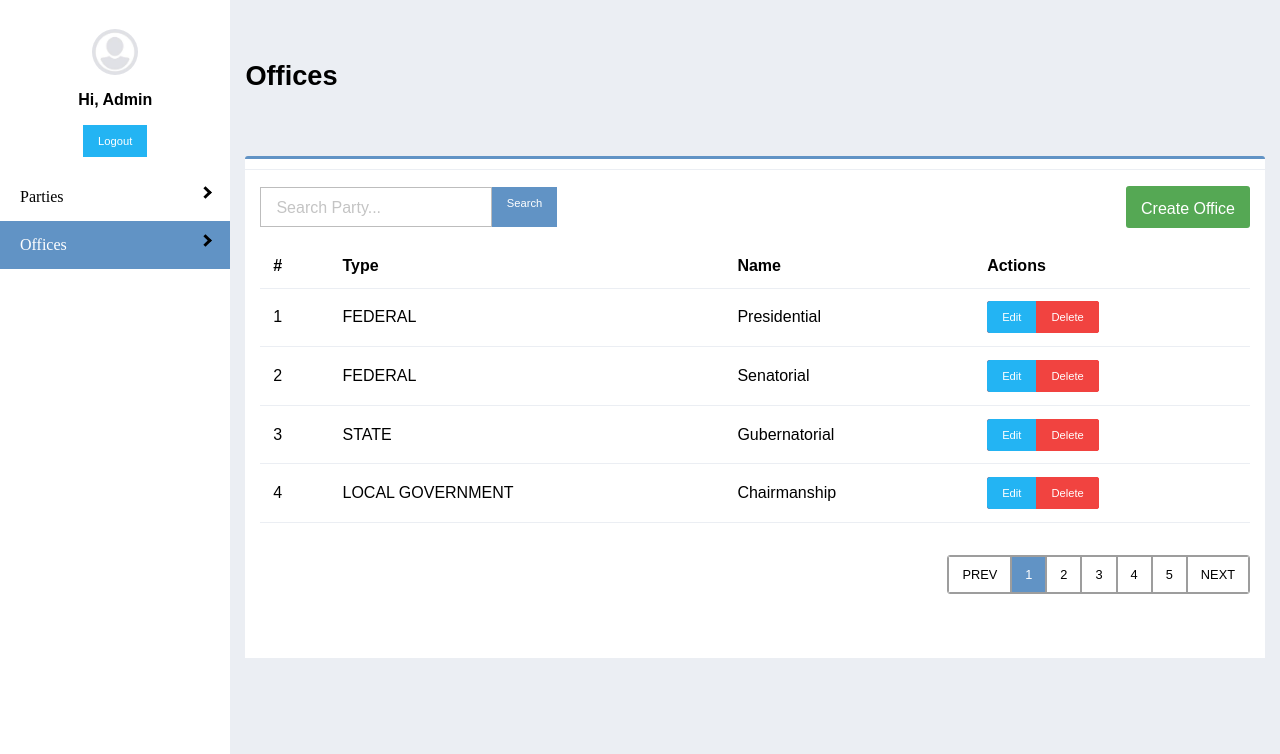
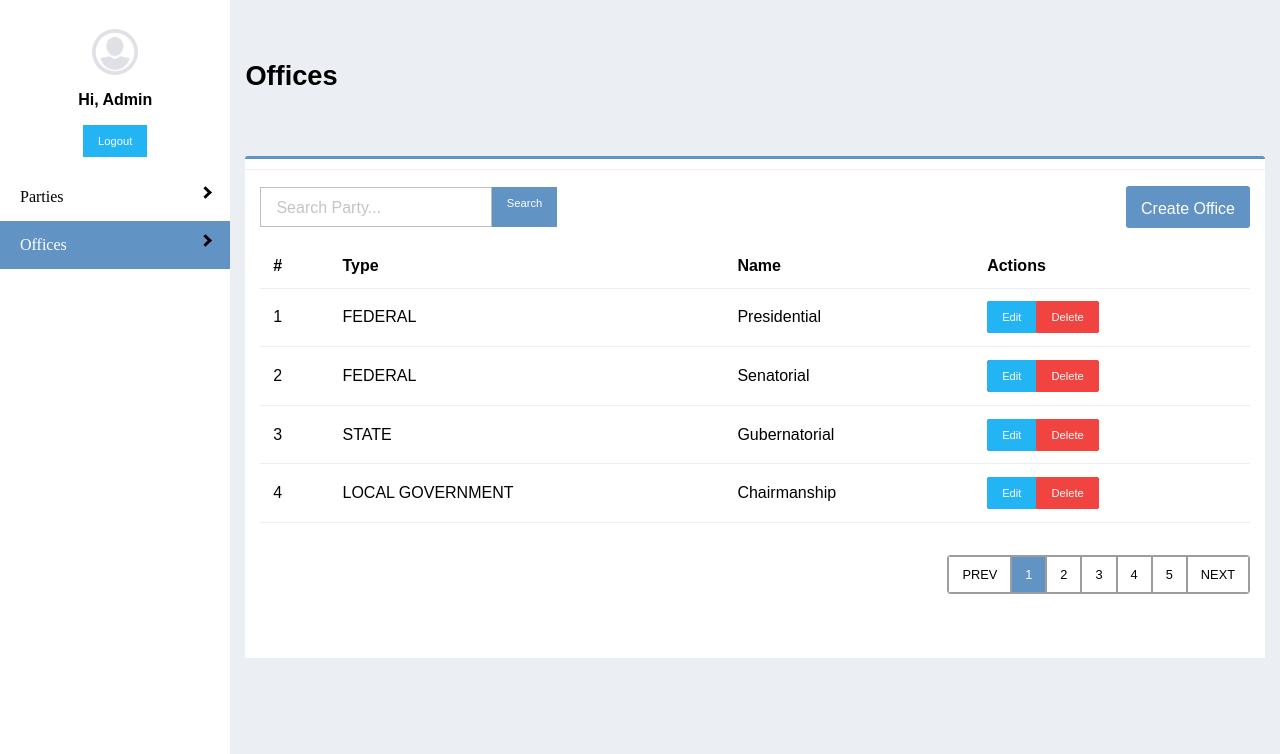
Before and after one commit to nedssoft/Politico, a plain HTML site: page UI/offices.html in a window 1280 px wide. Shown: the part 68-822 px from the top of the page. Drawn offline with Linux system fonts and the light colour scheme; a web font is replaced by a local one.

Commit message:
Change the button background color to primary

```diff
--- a/UI/offices.html
+++ b/UI/offices.html
@@ -66,7 +66,7 @@
                                 </button>
                             </div>
                         </form>
-                        <a href="add-office.html" class="btn btn-success create-office text-capitalize border-r">
+                        <a href="add-office.html" class="btn btn-primary create-office text-capitalize border-r">
                             Create Office
                         </a>
                     </div>
```
Also changed, not shown: UI/parties.html (+1 -1 lines).
